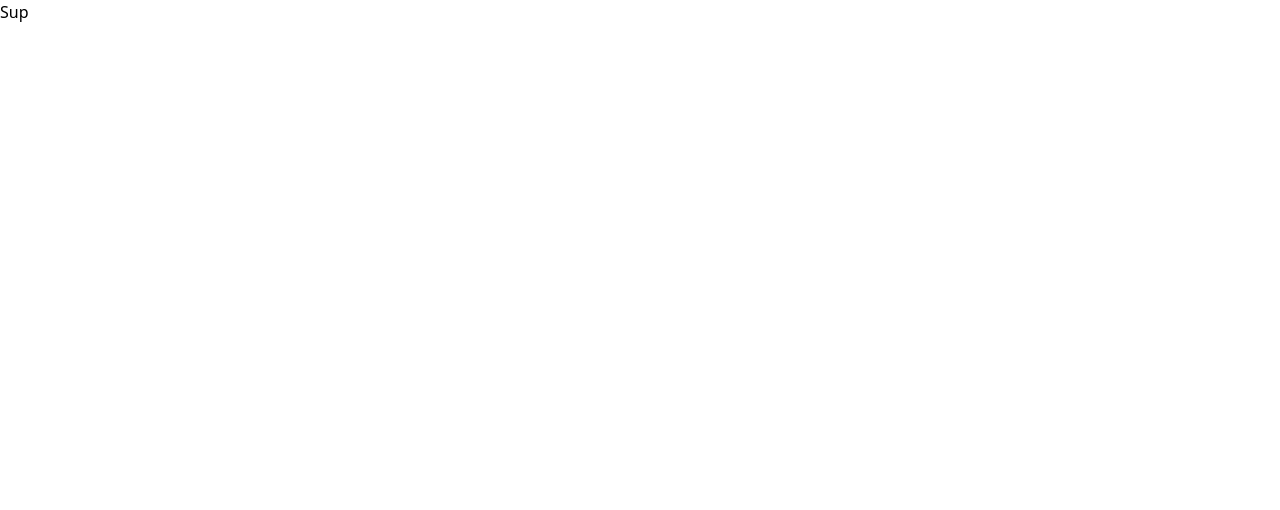
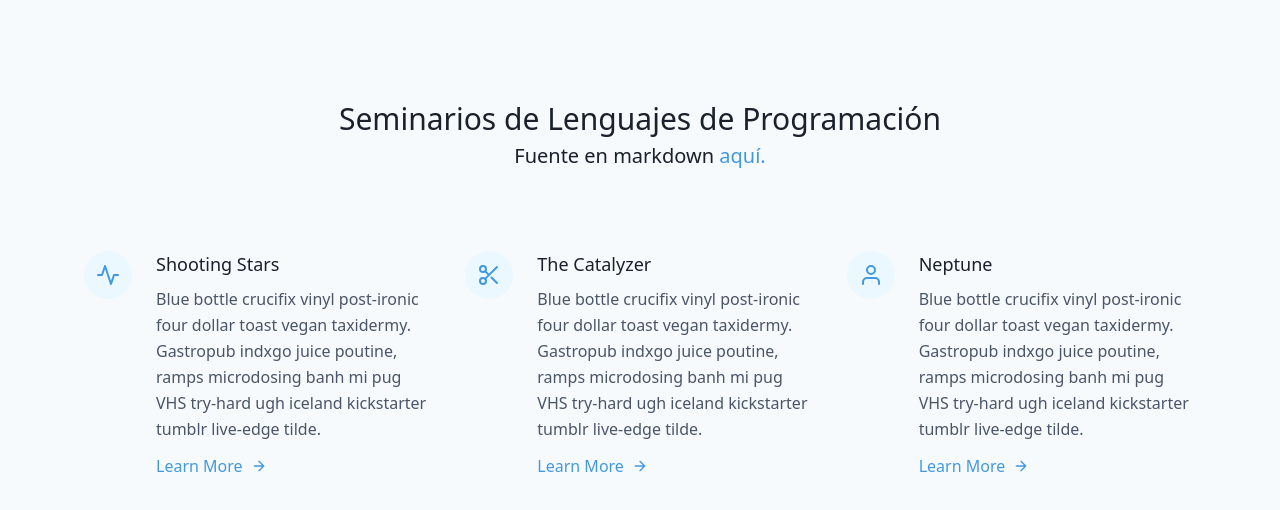
Before and after one commit to alexfertel/blog-gen, a Next.js app: page / in a window 1280 px wide. Shown: the top 510 px of the page. Built offline with nearby package versions, Linux system fonts and the light colour scheme.

Commit message:
feat: Add minimal Home Page

```diff
--- a/components/layout.js
+++ b/components/layout.js
@@ -3,9 +3,9 @@ import Meta from './meta';
 
 export default function Layout({ children }) {
   return (
-    <>
+    <div className="antialiased bg-gray-100">
       <Meta />
       <main>{children}</main>
-    </>
+    </div>
   );
 }
--- a/pages/_app.js
+++ b/pages/_app.js
@@ -2,7 +2,12 @@
 /* eslint-disable react/react-in-jsx-scope */
 import 'typeface-quicksand';
 import '../styles/index.css';
+import Layout from '../components/layout';
 
 export default function MyApp({ Component, pageProps }) {
-  return <Component {...pageProps} />;
+  return (
+    <Layout>
+      <Component {...pageProps} />
+    </Layout>
+  );
 }
--- a/pages/index.js
+++ b/pages/index.js
@@ -1,11 +1,138 @@
 import React from 'react';
-import Layout from '../components/layout';
+// import Layout from '../components/layout';
 // import { getAllPosts } from '../lib/api';
 
-const Index = ({ allPosts }) => (
-  <Layout>
-    Sup
-  </Layout>
+const Index = () => (
+  <div className="container max-w-6xl min-h-screen mx-auto">
+    <section className="text-gray-700 body-font">
+      <div className="container px-5 py-24 mx-auto">
+        <h1 className="mb-20 text-2xl font-medium text-center text-gray-900 sm:text-3xl title-font">
+          Seminarios de Lenguajes de Programación
+          <br className="hidden sm:block" />
+          <h3 className="text-lg sm:text-xl">
+            Fuente en markdown
+            {' '}
+            <a href="https://github.com/alexfertel/reports" className="text-blue-500">
+              aquí.
+            </a>
+          </h3>
+        </h1>
+        <div className="flex flex-wrap -mx-4 -mt-4 -mb-10 sm:-m-4">
+          <div className="flex p-4 mb-6 md:w-1/3 md:mb-0">
+            <div className="inline-flex items-center justify-center flex-shrink-0 w-12 h-12 mb-4 text-blue-500 bg-blue-100 rounded-full">
+              <svg
+                fill="none"
+                stroke="currentColor"
+                strokeLinecap="round"
+                strokeLinejoin="round"
+                strokeWidth="2"
+                className="w-6 h-6"
+                viewBox="0 0 24 24"
+              >
+                <path d="M22 12h-4l-3 9L9 3l-3 9H2" />
+              </svg>
+            </div>
+            <div className="flex-grow pl-6">
+              <h2 className="mb-2 text-lg font-medium text-gray-900 title-font">Shooting Stars</h2>
+              <p className="text-base leading-relaxed">
+                Blue bottle crucifix vinyl post-ironic four dollar toast vegan taxidermy. Gastropub indxgo juice
+                poutine, ramps microdosing banh mi pug VHS try-hard ugh iceland kickstarter tumblr live-edge tilde.
+              </p>
+              <a className="inline-flex items-center mt-3 text-blue-500">
+                Learn More
+                <svg
+                  fill="none"
+                  stroke="currentColor"
+                  strokeLinecap="round"
+                  strokeLinejoin="round"
+                  strokeWidth="2"
+                  className="w-4 h-4 ml-2"
+                  viewBox="0 0 24 24"
+                >
+                  <path d="M5 12h14M12 5l7 7-7 7" />
+                </svg>
+              </a>
+            </div>
+          </div>
+          <div className="flex p-4 mb-6 md:w-1/3 md:mb-0">
+            <div className="inline-flex items-center justify-center flex-shrink-0 w-12 h-12 mb-4 text-blue-500 bg-blue-100 rounded-full">
+              <svg
+                fill="none"
+                stroke="currentColor"
+                strokeLinecap="round"
+                strokeLinejoin="round"
+                strokeWidth="2"
+                className="w-6 h-6"
+                viewBox="0 0 24 24"
+              >
+                <circle cx="6" cy="6" r="3" />
+                <circle cx="6" cy="18" r="3" />
+                <path d="M20 4L8.12 15.88M14.47 14.48L20 20M8.12 8.12L12 12" />
+              </svg>
+            </div>
+            <div className="flex-grow pl-6">
+              <h2 className="mb-2 text-lg font-medium text-gray-900 title-font">The Catalyzer</h2>
+              <p className="text-base leading-relaxed">
+                Blue bottle crucifix vinyl post-ironic four dollar toast vegan taxidermy. Gastropub indxgo juice
+                poutine, ramps microdosing banh mi pug VHS try-hard ugh iceland kickstarter tumblr live-edge tilde.
+              </p>
+              <a className="inline-flex items-center mt-3 text-blue-500">
+                Learn More
+                <svg
+                  fill="none"
+                  stroke="currentColor"
+                  strokeLinecap="round"
+                  strokeLinejoin="round"
+                  strokeWidth="2"
+                  className="w-4 h-4 ml-2"
+                  viewBox="0 0 24 24"
+                >
+                  <path d="M5 12h14M12 5l7 7-7 7" />
+                </svg>
+              </a>
+            </div>
+          </div>
+          <div className="flex p-4 mb-6 md:w-1/3 md:mb-0">
+            <div className="inline-flex items-center justify-center flex-shrink-0 w-12 h-12 mb-4 text-blue-500 bg-blue-100 rounded-full">
+              <svg
+                fill="none"
+                stroke="currentColor"
+                strokeLinecap="round"
+                strokeLinejoin="round"
+                strokeWidth="2"
+                className="w-6 h-6"
+                viewBox="0 0 24 24"
+              >
+                <path d="M20 21v-2a4 4 0 00-4-4H8a4 4 0 00-4 4v2" />
+                <circle cx="12" cy="7" r="4" />
+              </svg>
+            </div>
+            <div className="flex-grow pl-6">
+              <h2 className="mb-2 text-lg font-medium text-gray-900 title-font">Neptune</h2>
+              <p className="text-base leading-relaxed">
+                Blue bottle crucifix vinyl post-ironic four dollar toast vegan taxidermy. Gastropub indxgo juice
+                poutine, ramps microdosing banh mi pug VHS try-hard ugh iceland kickstarter tumblr live-edge tilde.
+              </p>
+              <a className="inline-flex items-center mt-3 text-blue-500">
+                Learn More
+                <svg
+                  fill="none"
+                  stroke="currentColor"
+                  strokeLinecap="round"
+                  strokeLinejoin="round"
+                  strokeWidth="2"
+                  className="w-4 h-4 ml-2"
+                  viewBox="0 0 24 24"
+                >
+                  <path d="M5 12h14M12 5l7 7-7 7" />
+                </svg>
+              </a>
+            </div>
+          </div>
+        </div>
+      </div>
+    </section>
+  </div>
 );
 
 // export async function getStaticProps() {
--- a/pages/posts/[slug].js
+++ b/pages/posts/[slug].js
@@ -2,74 +2,67 @@ import React from 'react';
 import { useRouter } from 'next/router';
 import ErrorPage from 'next/error';
 import Head from 'next/head';
-import Container from '../../components/container';
-import PostBody from '../../components/post-body';
-import Header from '../../components/header';
-import PostHeader from '../../components/post-header';
-import Layout from '../../components/layout';
-import { getPostBySlug, getAllPosts } from '../../lib/api';
-import PostTitle from '../../components/post-title';
-import { CMS_NAME } from '../../lib/constants';
+// import { getPostBySlug, getAllPosts } from '../../lib/api';
 import markdownToHtml from '../../lib/markdownToHtml';
 
-export default function Post({ post, morePosts, preview }) {
-  const router = useRouter();
-  if (!router.isFallback && !post?.slug) {
-    return <ErrorPage statusCode={404} />;
-  }
-  return (
-    <Layout preview={preview}>
-      <Container>
-        <Header />
-        {router.isFallback ? (
-          <PostTitle>Loading…</PostTitle>
-        ) : (
-          <>
-            <article className="mb-32">
-              <Head>
-                <title>
-                  {post.title}
-                  {' '}
-                  | Next.js Blog Example with
-                  {CMS_NAME}
-                </title>
-                <meta property="og:image" content={post.ogImage.url} />
-              </Head>
-              <PostHeader title={post.title} coverImage={post.coverImage} date={post.date} author={post.author} />
-              <PostBody content={post.content} />
-            </article>
-          </>
-        )}
-      </Container>
-    </Layout>
-  );
-}
+// export default function Post({ post, morePosts, preview }) {
+//   const router = useRouter();
+//   if (!router.isFallback && !post?.slug) {
+//     return <ErrorPage statusCode={404} />;
+//   }
+//   return (
+//     <Layout preview={preview}>
+//       <Container>
+//         <Header />
+//         {router.isFallback ? (
+//           <PostTitle>Loading…</PostTitle>
+//         ) : (
+//           <>
+//             <article className="mb-32">
+//               <Head>
+//                 <title>
+//                   {post.title}
+//                   {' '}
+//                   | Next.js Blog Example with
+//                   {CMS_NAME}
+//                 </title>
+//                 <meta property="og:image" content={post.ogImage.url} />
+//               </Head>
+//               <PostHeader title={post.title} coverImage={post.coverImage} date={post.date} author={post.author} />
+//               <PostBody content={post.content} />
+//             </article>
+//           </>
+//         )}
+//       </Container>
+//     </Layout>
+//   );
+// }
 
-export async function getStaticProps({ params }) {
-  const post = getPostBySlug(params.slug, ['title', 'date', 'slug', 'author', 'content', 'ogImage', 'coverImage']);
-  const content = await markdownToHtml(post.content || '');
+// export async function getStaticProps({ params }) {
+//   const post = getPostBySlug(params.slug, ['title', 'date', 'slug', 'author', 'content', 'ogImage', 'coverImage']);
+//   const content = await markdownToHtml(post.content || '');
 
-  return {
-    props: {
-      post: {
-        ...post,
-        content,
-      },
-    },
-  };
-}
+//   return {
+//     props: {
+//       post: {
+//         ...post,
+//         content,
+//       },
+//     },
+//   };
+// }
 
-export async function getStaticPaths() {
-  const posts = getAllPosts(['slug']);
+// export async function getStaticPaths() {
+//   const posts = getAllPosts(['slug']);
 
-  return {
-    paths: posts.map(posts => {
-      return {
-        params: {
-          slug: posts.slug,
-        },
-      };
-    }),
-    fallback: false,
-  };
-}
+//   return {
+//     paths: posts.map(posts => {
+//       return {
+//         params: {
+//           slug: posts.slug,
+//         },
+//       };
+//     }),
+//     fallback: false,
+//   };
+// }
```
Also changed, not shown: components/markdown-styles.module.css (deleted, +0 -18 lines).
